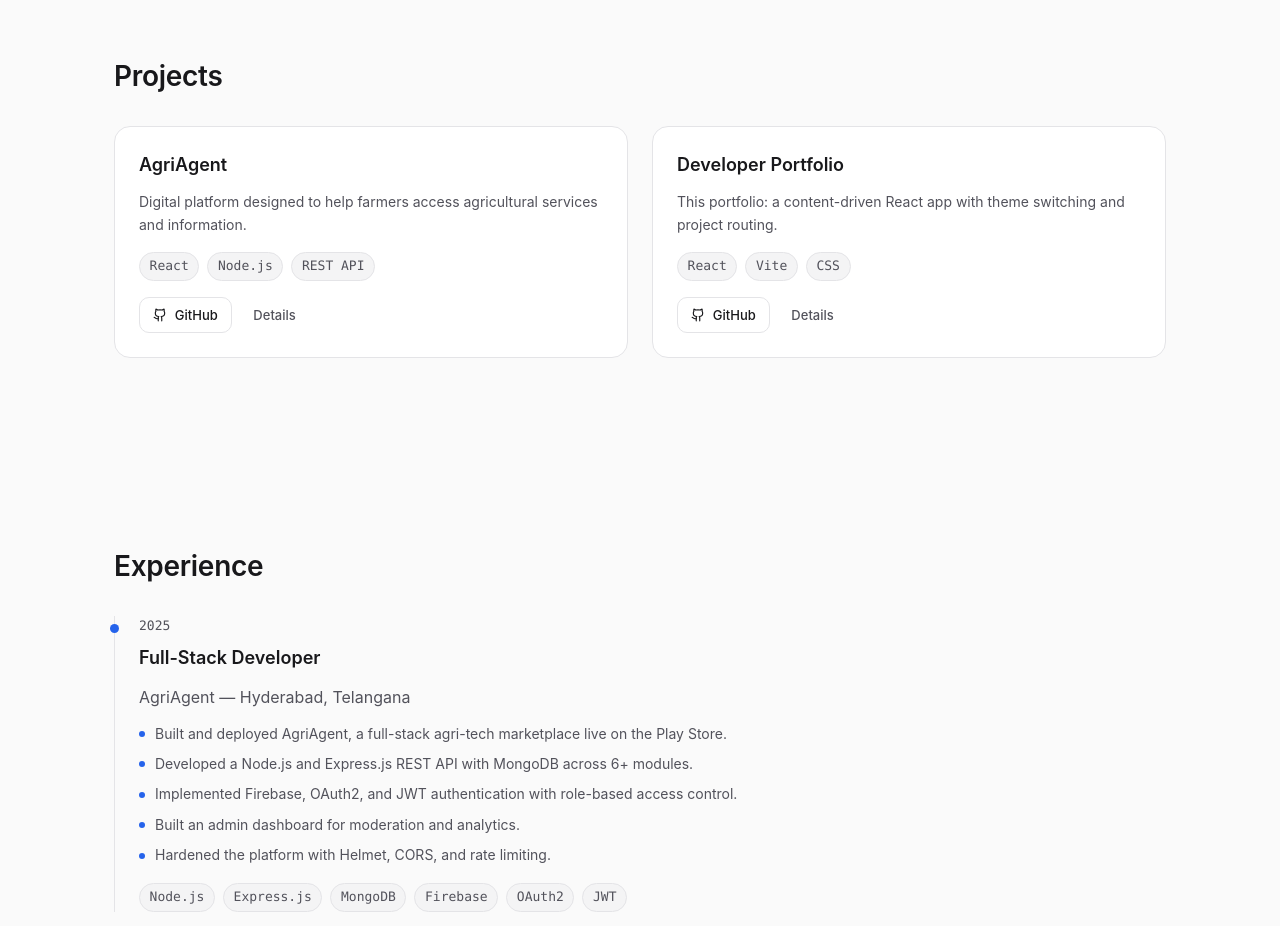
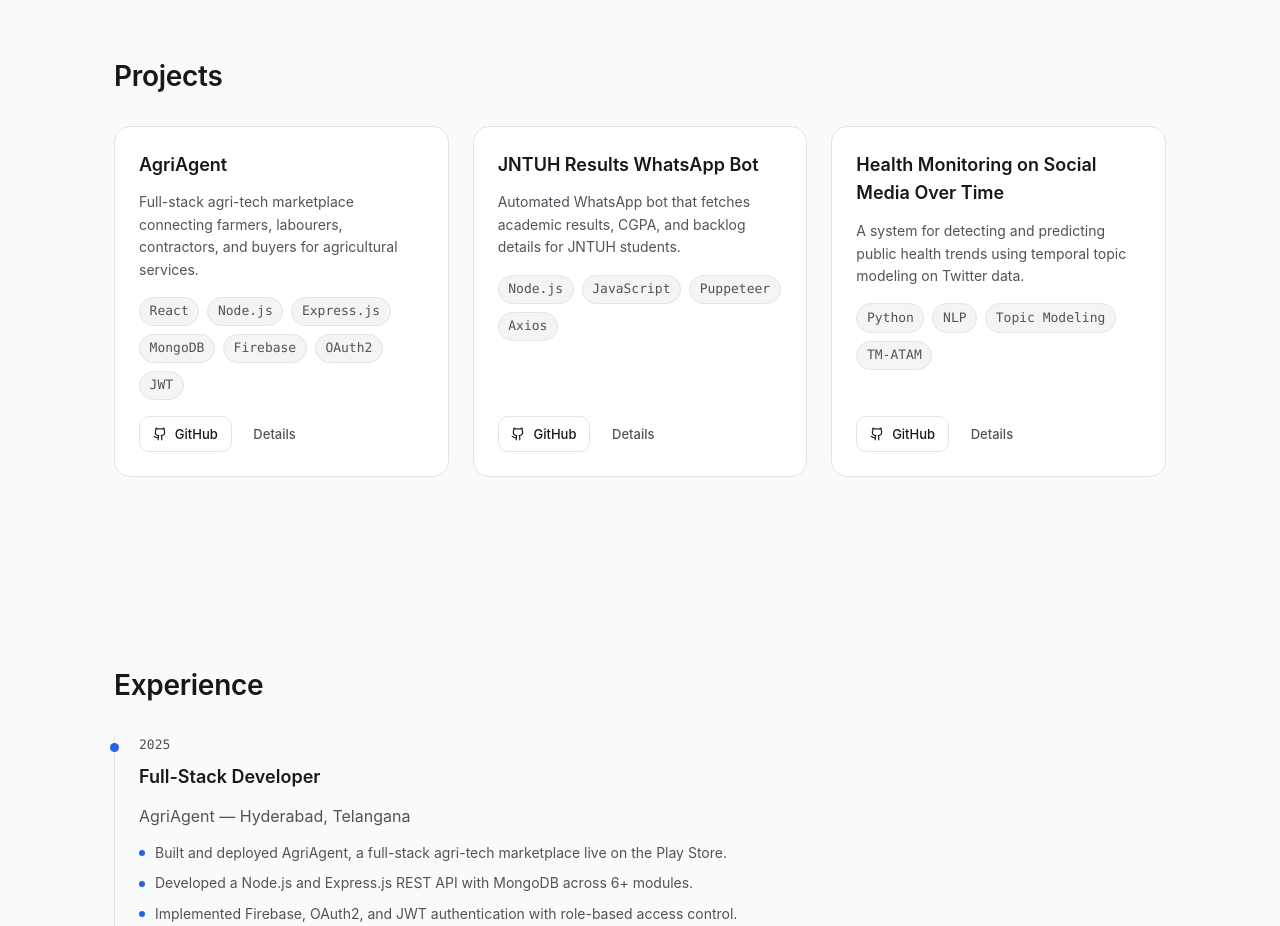
Before and after one commit to siddhik-reddy/portfolio, a React (Vite) app: page / in a window 1280 px wide. Shown: the part 1700-2626 px from the top of the page. Built offline with nearby package versions, Linux system fonts and the light colour scheme.

Commit message:
Update projects.js

```diff
--- a/src/data/projects.js
+++ b/src/data/projects.js
@@ -4,40 +4,88 @@ export const projects = [
     slug: "agriagent",
     title: "AgriAgent",
     summary:
-      "Digital platform designed to help farmers access agricultural services and information.",
+      "Full-stack agri-tech marketplace connecting farmers, labourers, contractors, and buyers for agricultural services.",
     problem:
-      "Farmers lack a single place to discover services, schemes and region-specific information.",
+      "Farmers and other agricultural users need a centralized platform to access services such as equipment rental, produce trading, and crop problem-solving.",
     solution:
-      "A responsive web platform that centralizes agricultural services with a clean, low-friction interface.",
+      "A full-stack marketplace application with multiple user roles, authentication, REST APIs, database-backed services, and an admin dashboard.",
     features: [
-      "Service discovery by region",
-      "Responsive layout for low-end devices",
-      "REST API integration",
-      "Accessible navigation",
+      "Equipment rental and produce trading",
+      "Multi-provider authentication",
+      "Role-based access control",
+      "Admin dashboard for moderation and analytics",
+      "REST API with MongoDB",
+      "Security with Helmet, CORS, and rate limiting",
     ],
-    technologies: ["React", "Node.js", "REST API"],
-    github: "https://play.google.com/store/apps/details?id=com.agriagent.app",
+    technologies: [
+      "React",
+      "Node.js",
+      "Express.js",
+      "MongoDB",
+      "Firebase",
+      "OAuth2",
+      "JWT",
+    ],
+    github:
+      "https://play.google.com/store/apps/details?id=com.agriagent.app",
     demo: "",
     image: "",
     featured: true,
   },
+
   {
-    slug: "portfolio",
-    title: "Developer Portfolio",
+    slug: "jntuh-results-whatsapp-bot",
+    title: "JNTUH Results WhatsApp Bot",
     summary:
-      "This portfolio: a content-driven React app with theme switching and project routing.",
+      "Automated WhatsApp bot that fetches academic results, CGPA, and backlog details for JNTUH students.",
     problem:
-      "Recruiters need to evaluate a developer's work quickly and clearly.",
+      "Students need a quick way to access academic results and related information without manually navigating the university portal.",
     solution:
-      "A fast, accessible portfolio separating content from UI so new projects ship without redesign.",
+      "An automated WhatsApp bot that accepts a hall ticket number, retrieves information from the JNTUH portal, and returns parsed academic results.",
     features: [
-      "Dark / light / system theme",
-      "Content-driven architecture",
-      "Project detail routing",
-      "Accessible navigation",
+      "Academic result lookup",
+      "CGPA and backlog information",
+      "Automated JNTUH portal scraping",
+      "Subject-wise result parsing",
+      "Under 3-second response processing",
+      "Rate limiting and session handling",
     ],
-    technologies: ["React", "Vite", "CSS"],
-    github: "https://github.com/siddhik-reddy/portfolio",
+    technologies: [
+      "Node.js",
+      "JavaScript",
+      "Puppeteer",
+      "Axios",
+    ],
+    github: "https://github.com/siddhik-reddy",
+    demo: "",
+    image: "",
+    featured: true,
+  },
+
+  {
+    slug: "health-monitoring-social-media",
+    title: "Health Monitoring on Social Media Over Time",
+    summary:
+      "A system for detecting and predicting public health trends using temporal topic modeling on Twitter data.",
+    problem:
+      "Public health trends can emerge over time through social media discussions, creating an opportunity to identify patterns before they become more visible through traditional indicators.",
+    solution:
+      "A temporal topic modeling system using TM-ATAM to analyze Twitter data and identify evolving public health trends.",
+    features: [
+      "Temporal topic modeling",
+      "Public health trend detection",
+      "Trend prediction",
+      "Twitter data analysis",
+      "Validation against CDC data",
+      "Comparison with Google Flu Trends",
+    ],
+    technologies: [
+      "Python",
+      "NLP",
+      "Topic Modeling",
+      "TM-ATAM",
+    ],
+    github: "https://github.com/siddhik-reddy",
     demo: "",
     image: "",
     featured: true,
```
